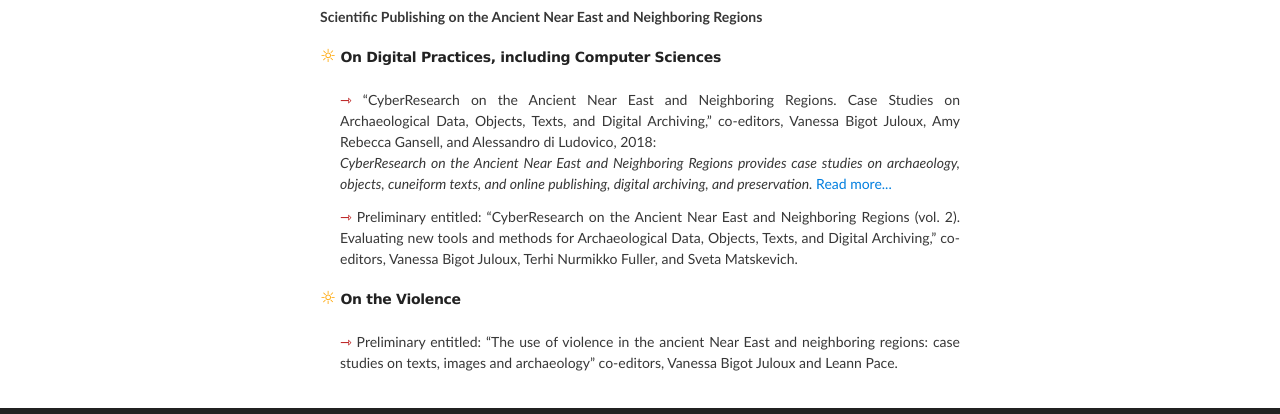
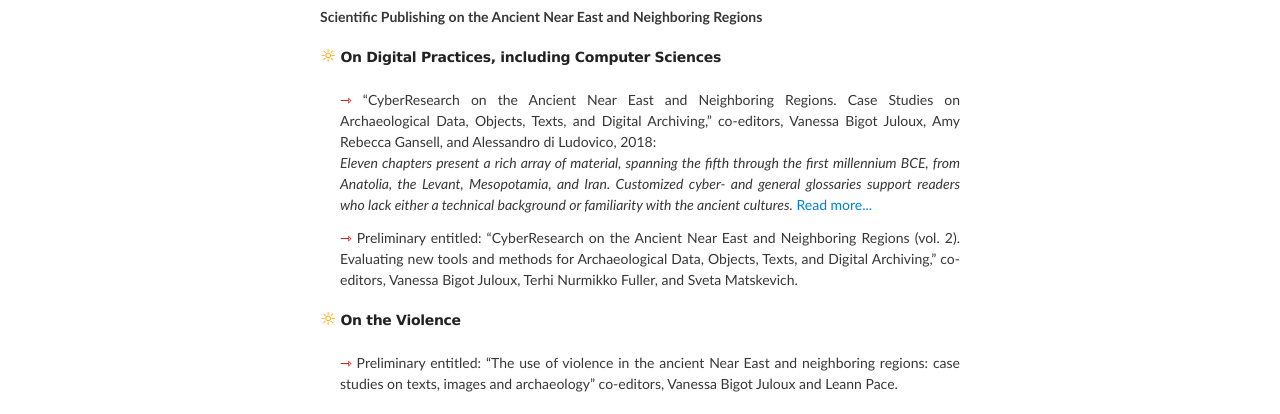
Before and after one commit to vbigot-juloux/ane-research-humanities, a Jekyll site: the page built from index.md, in a window 1280 px wide, cut to the strip 202-616 px from the top of the page. Built offline with Jekyll 4.4.1, drawn with Linux system fonts in a browser that asks for light colours; the repository's description, which GitHub fills in, is left out.

Commit message:
Update index.md

```diff
--- a/index.md
+++ b/index.md
@@ -8,7 +8,8 @@ title: home
 <h2> <span style="color:orange; font-size: 18px">&#9788;</span> On Digital Practices, including Computer Sciences</h2>
 <ul style="list-style-type: none;">
        <li style="text-align: justify; text-justify: inter-word;"><span style="color:#b30000; font-size: 14px">&#8702;</span> “CyberResearch on the Ancient Near East and Neighboring Regions. Case Studies on Archaeological Data, Objects, Texts, and Digital Archiving,” co-editors, Vanessa Bigot Juloux, Amy Rebecca Gansell, and Alessandro di Ludovico, 2018:<br/>
-       <em>CyberResearch on the Ancient Near East and Neighboring Regions provides case studies on archaeology, objects, cuneiform texts, and online publishing, digital archiving, and preservation.</em> <a href="">Read more...</a>
+       <em>Eleven chapters present a rich array of material, spanning the fifth through the first millennium BCE, from Anatolia, the Levant, Mesopotamia, and Iran. Customized cyber- and general glossaries support readers who lack either a
+technical background or familiarity with the ancient cultures.</em> <a href="">Read more...</a>
        </li>
 
 <li style="padding-top: 12px; text-align: justify; text-justify: inter-word;"><span style="color:#b30000; font-size: 14px">&#8702;</span> Preliminary entitled: “CyberResearch on the Ancient Near East and Neighboring Regions (vol. 2). Evaluating new tools and methods for Archaeological Data, Objects, Texts, and Digital Archiving,” co-editors, Vanessa Bigot Juloux, Terhi Nurmikko Fuller, and Sveta Matskevich.
```
